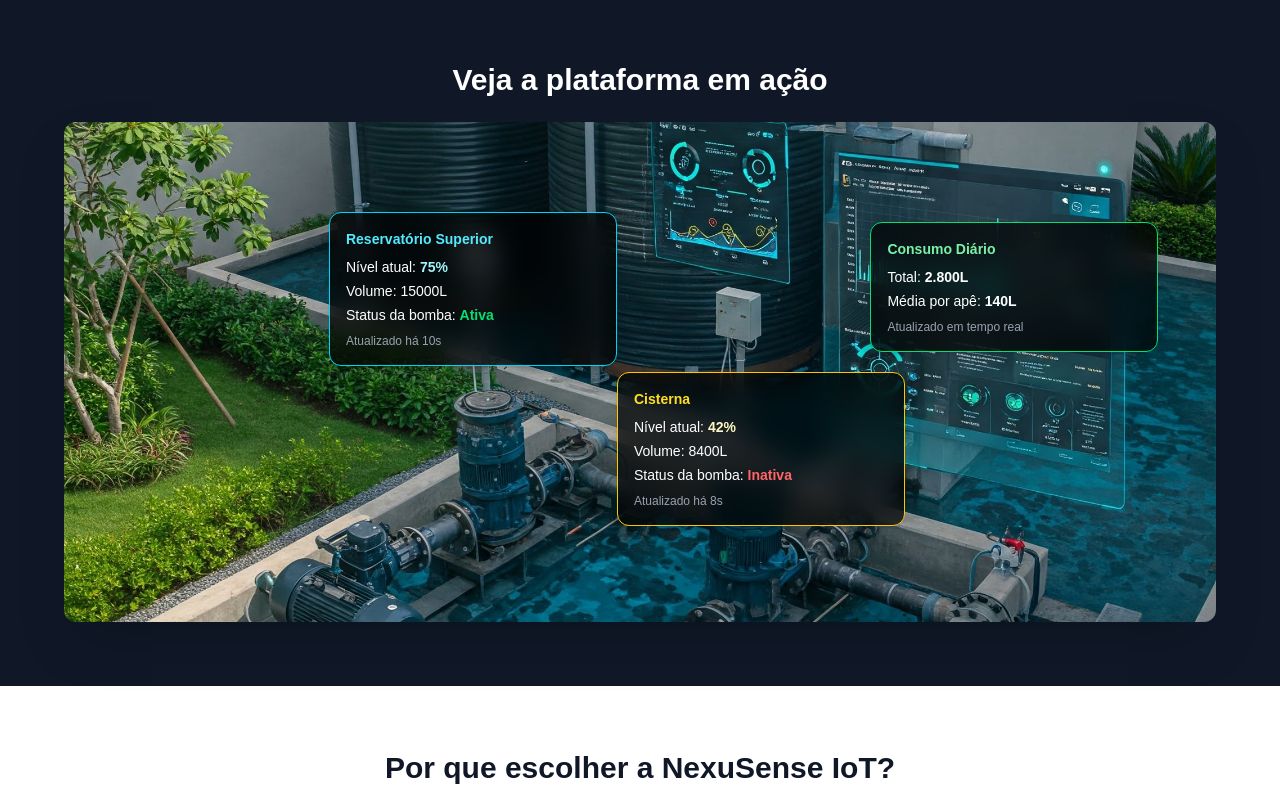
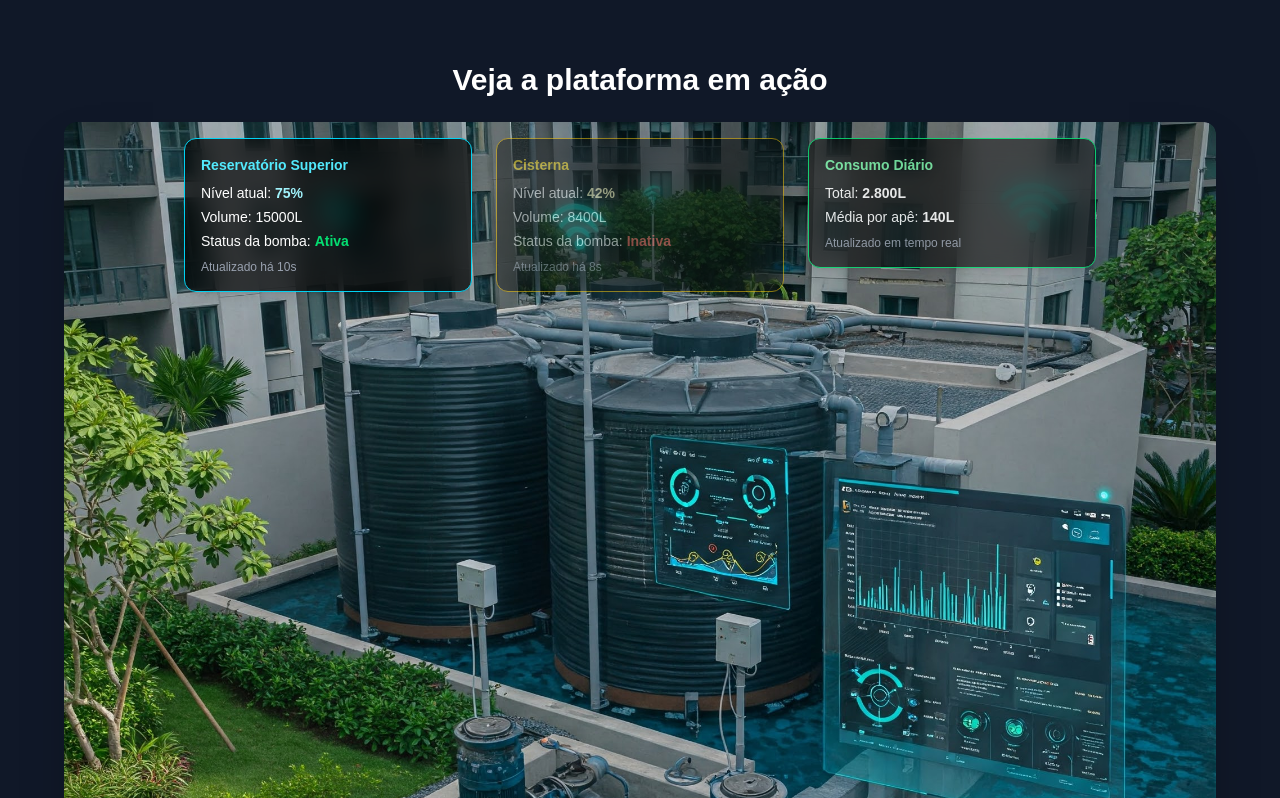
Before and after one commit to Nexusenseiot/landing-nexusense, a Next.js app: page / in a window 1280 px wide. Shown: the part 802-1600 px from the top of the page. Built offline with nearby package versions, Linux system fonts and the light colour scheme.

Commit message:
Ajuste responsivo na seção de dashboard para mobile

```diff
--- a/app/page.tsx
+++ b/app/page.tsx
@@ -6,7 +6,6 @@ export default function Home() {
       {/* HERO SECTION */}
       <main className="relative min-h-screen flex flex-col items-center justify-center text-white bg-black">
         <div className="absolute inset-0 bg-[url('/demo-dashboard.jfif')] bg-cover bg-center" />
-
         <div className="absolute inset-0 bg-black/70 backdrop-blur-sm" />
 
         <div className="relative z-10 text-center px-6 -mt-12">
@@ -36,20 +35,20 @@ export default function Home() {
       </main>
 
       {/* DASHBOARD ANIMADO */}
-      <section className="relative bg-gray-900 text-white py-16 px-6">
+      <section className="relative bg-gray-900 text-white py-16 px-4 sm:px-6">
         <div className="max-w-6xl mx-auto text-center">
           <h2 className="text-3xl font-bold mb-6">Veja a plataforma em ação</h2>
 
-          <div className="relative w-full h-[500px] rounded-xl overflow-hidden shadow-2xl">
+          <div className="relative w-full h-auto rounded-xl overflow-hidden shadow-2xl">
             <img
               src="/demo-dashboard.jfif"
               alt="Dashboard IoT"
-              className="w-full h-full object-cover"
+              className="w-full h-auto object-cover rounded-xl"
             />
 
-            {/* Painéis da Dashboard responsivos */}
-            <div className="absolute inset-0 hidden md:block">
-              <div className="absolute top-[18%] left-[23%] w-72 bg-black/70 backdrop-blur-md text-left text-sm p-4 rounded-xl border border-cyan-400 animate-[pulse_3s_ease-in-out_infinite] shadow-lg">
+            <div className="flex flex-col md:flex-row md:flex-wrap gap-6 justify-center absolute inset-0 p-4 items-start">
+              {/* Painel 1 */}
+              <div className="w-full md:w-72 bg-black/70 backdrop-blur-md text-left text-sm p-4 rounded-xl border border-cyan-400 animate-[pulse_3s_ease-in-out_infinite] shadow-lg">
                 <h3 className="font-bold text-cyan-300 mb-2">Reservatório Superior</h3>
                 <p className="mb-1">Nível atual: <span className="text-cyan-200 font-semibold">75%</span></p>
                 <p className="mb-1">Volume: <span className="text-white">15000L</span></p>
@@ -57,7 +56,8 @@ export default function Home() {
                 <p className="text-xs text-gray-400 mt-2">Atualizado há 10s</p>
               </div>
 
-              <div className="absolute top-[50%] left-[48%] w-72 bg-black/70 backdrop-blur-md text-left text-sm p-4 rounded-xl border border-yellow-400 animate-[pulse_4s_ease-in-out_infinite] shadow-lg">
+              {/* Painel 2 */}
+              <div className="w-full md:w-72 bg-black/70 backdrop-blur-md text-left text-sm p-4 rounded-xl border border-yellow-400 animate-[pulse_4s_ease-in-out_infinite] shadow-lg">
                 <h3 className="font-bold text-yellow-300 mb-2">Cisterna</h3>
                 <p className="mb-1">Nível atual: <span className="text-yellow-100 font-semibold">42%</span></p>
                 <p className="mb-1">Volume: <span className="text-white">8400L</span></p>
@@ -65,30 +65,8 @@ export default function Home() {
                 <p className="text-xs text-gray-400 mt-2">Atualizado há 8s</p>
               </div>
 
-              <div className="absolute top-[20%] right-[5%] w-72 bg-black/70 backdrop-blur-md text-left text-sm p-4 rounded-xl border border-green-400 animate-[pulse_5s_ease-in-out_infinite] shadow-lg">
-                <h3 className="font-bold text-green-300 mb-2">Consumo Diário</h3>
-                <p className="mb-1">Total: <span className="text-white font-semibold">2.800L</span></p>
-                <p>Média por apê: <span className="text-white font-semibold">140L</span></p>
-                <p className="text-xs text-gray-400 mt-2">Atualizado em tempo real</p>
-              </div>
-            </div>
-
-            <div className="flex flex-col gap-6 md:hidden mt-8 px-4">
-              <div className="bg-black/70 backdrop-blur-md text-left text-sm p-4 rounded-xl border border-cyan-400 shadow-lg">
-                <h3 className="font-bold text-cyan-300 mb-2">Reservatório Superior</h3>
-                <p className="mb-1">Nível atual: <span className="text-cyan-200 font-semibold">75%</span></p>
-                <p className="mb-1">Volume: <span className="text-white">15000L</span></p>
-                <p>Status da bomba: <span className="text-green-400 font-semibold">Ativa</span></p>
-                <p className="text-xs text-gray-400 mt-2">Atualizado há 10s</p>
-              </div>
-              <div className="bg-black/70 backdrop-blur-md text-left text-sm p-4 rounded-xl border border-yellow-400 shadow-lg">
-                <h3 className="font-bold text-yellow-300 mb-2">Cisterna</h3>
-                <p className="mb-1">Nível atual: <span className="text-yellow-100 font-semibold">42%</span></p>
-                <p className="mb-1">Volume: <span className="text-white">8400L</span></p>
-                <p>Status da bomba: <span className="text-red-400 font-semibold">Inativa</span></p>
-                <p className="text-xs text-gray-400 mt-2">Atualizado há 8s</p>
-              </div>
-              <div className="bg-black/70 backdrop-blur-md text-left text-sm p-4 rounded-xl border border-green-400 shadow-lg">
+              {/* Painel 3 */}
+              <div className="w-full md:w-72 bg-black/70 backdrop-blur-md text-left text-sm p-4 rounded-xl border border-green-400 animate-[pulse_5s_ease-in-out_infinite] shadow-lg">
                 <h3 className="font-bold text-green-300 mb-2">Consumo Diário</h3>
                 <p className="mb-1">Total: <span className="text-white font-semibold">2.800L</span></p>
                 <p>Média por apê: <span className="text-white font-semibold">140L</span></p>
```
